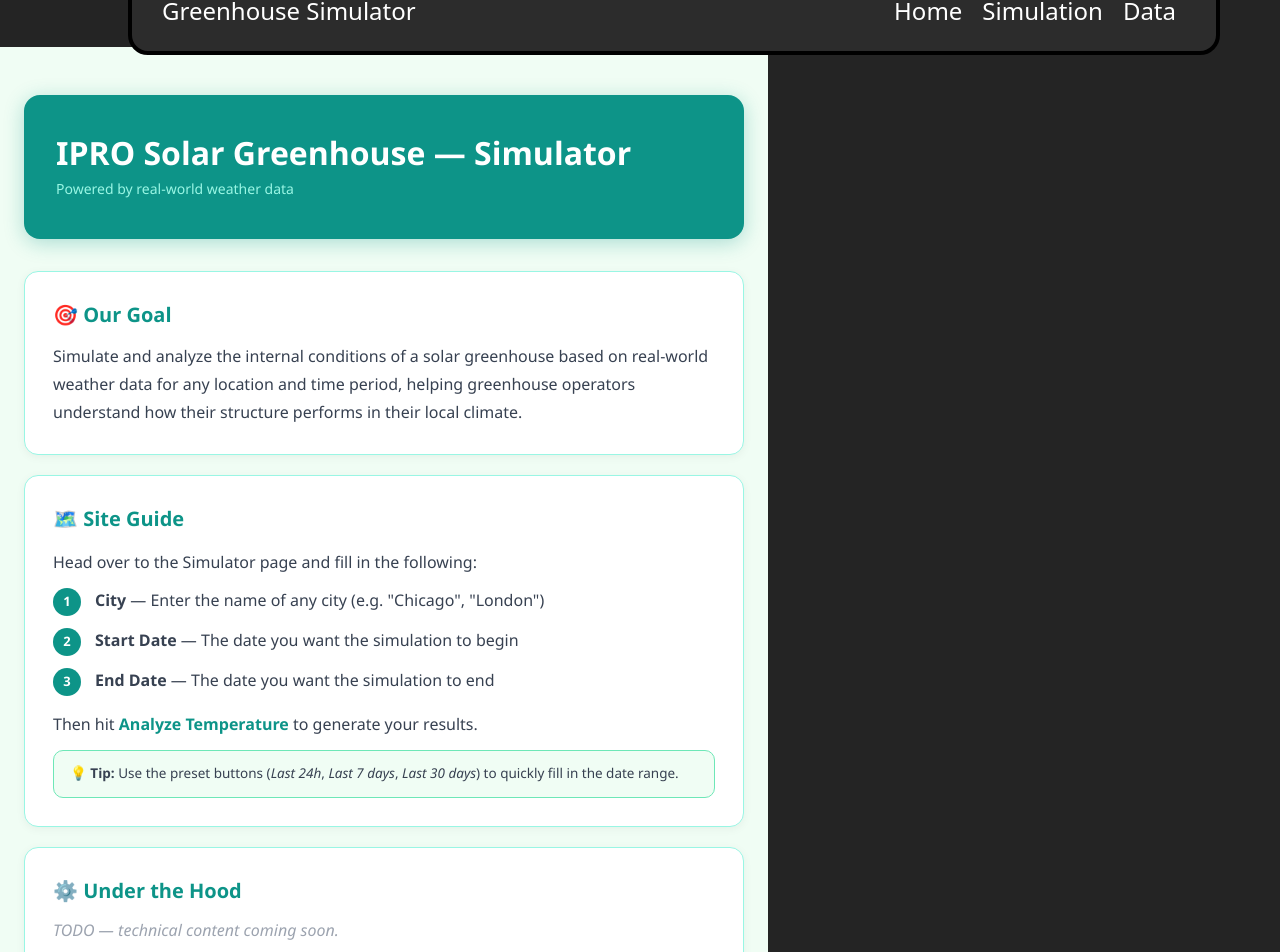
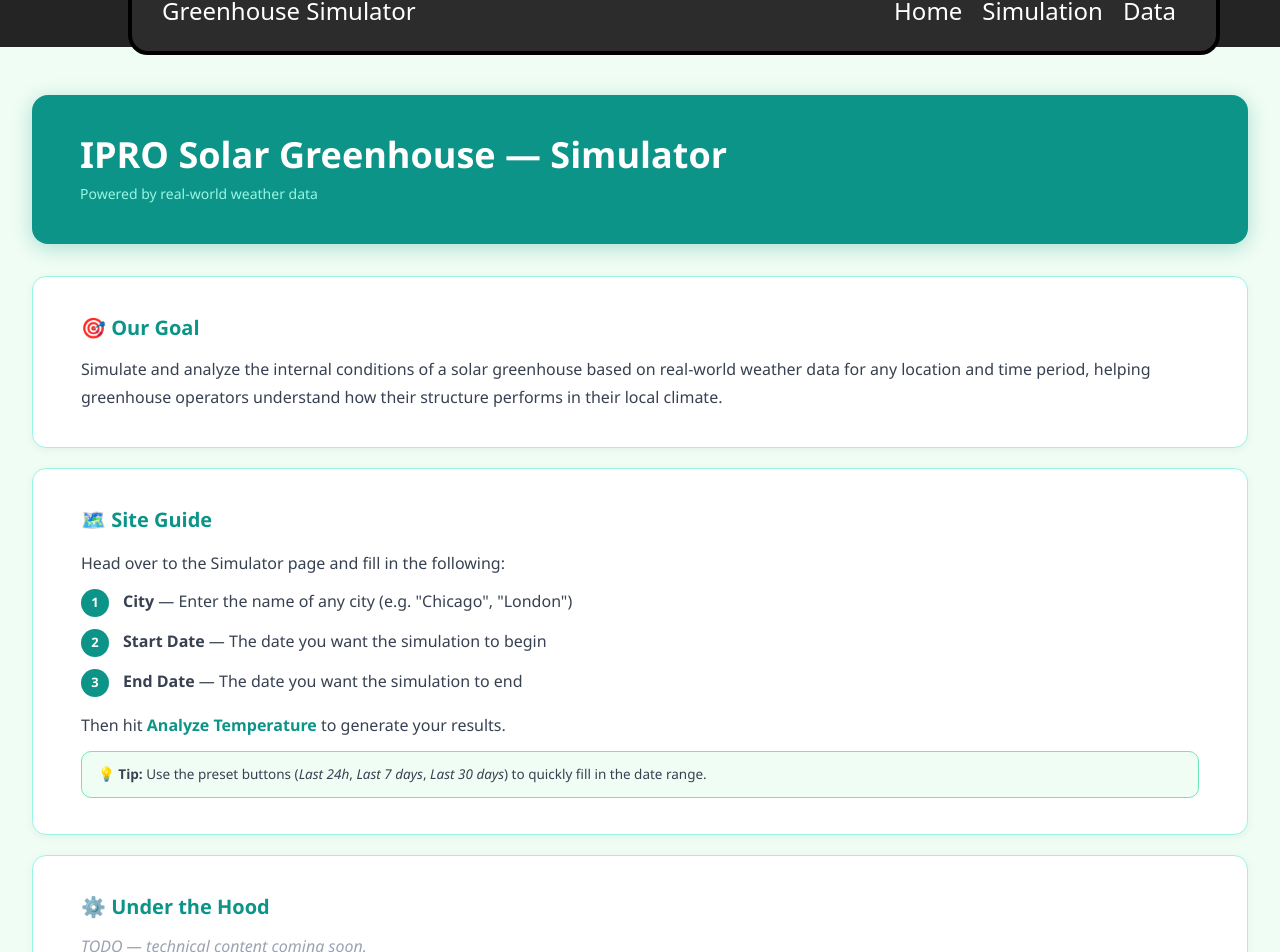
Before and after one commit to nthomas211/Solar-Greenhouse, a React (Vite) app in the folder frontend/greenhouse-simulation-app/: page / in a window 1280 px wide. Shown: the part 53-1005 px from the top of the page. Built offline with nearby package versions, Linux system fonts and the light colour scheme.

Commit message:
update landing page

```diff
--- a/frontend/greenhouse-simulation-app/src/pages/Landing.jsx
+++ b/frontend/greenhouse-simulation-app/src/pages/Landing.jsx
@@ -1,17 +1,16 @@
 function Landing() {
   return (
-    <div style={{ minHeight: "100vh", backgroundColor: "#f0fdf4", padding: "48px 24px", fontFamily: "Segoe UI, sans-serif" }}>
-      <div style={{ maxWidth: "720px", margin: "0 auto" }}>
+    <div style={{ minHeight: "100vh", backgroundColor: "#f0fdf4", padding: "48px 32px", fontFamily: "Segoe UI, sans-serif" }}>
 
       {/* Header */}
       <div style={{
         backgroundColor: "#0d9488",
         borderRadius: "16px",
-          padding: "40px 32px",
+        padding: "40px 48px",
         marginBottom: "32px",
         boxShadow: "0 4px 20px rgba(13,148,136,0.3)"
       }}>
-          <h1 style={{ fontSize: "32px", fontWeight: "800", color: "#ffffff", margin: "0 0 8px 0" }}>
+        <h1 style={{ fontSize: "36px", fontWeight: "800", color: "#ffffff", margin: "0 0 8px 0" }}>
           IPRO Solar Greenhouse — Simulator
         </h1>
         <p style={{ color: "#99f6e4", fontSize: "14px", margin: 0 }}>
@@ -24,7 +23,7 @@ function Landing() {
         backgroundColor: "#ffffff",
         border: "1px solid #99f6e4",
         borderRadius: "14px",
-          padding: "28px",
+        padding: "36px 48px",
         marginBottom: "20px",
         boxShadow: "0 2px 10px rgba(0,0,0,0.05)"
       }}>
@@ -44,7 +43,7 @@ function Landing() {
         backgroundColor: "#ffffff",
         border: "1px solid #99f6e4",
         borderRadius: "14px",
-          padding: "28px",
+        padding: "36px 48px",
         marginBottom: "20px",
         boxShadow: "0 2px 10px rgba(0,0,0,0.05)"
       }}>
@@ -55,7 +54,6 @@ function Landing() {
           Head over to the Simulator page and fill in the following:
         </p>
 
-          {/* Steps */}
         {[
           { label: "City", desc: 'Enter the name of any city (e.g. "Chicago", "London")' },
           { label: "Start Date", desc: "The date you want the simulation to begin" },
@@ -85,7 +83,6 @@ function Landing() {
           {" "}to generate your results.
         </p>
 
-          {/* Tip box */}
         <div style={{
           backgroundColor: "#f0fdf4",
           border: "1px solid #6ee7b7",
@@ -104,7 +101,7 @@ function Landing() {
         backgroundColor: "#ffffff",
         border: "1px solid #99f6e4",
         borderRadius: "14px",
-          padding: "28px",
+        padding: "36px 48px",
         marginBottom: "20px",
         boxShadow: "0 2px 10px rgba(0,0,0,0.05)"
       }}>
@@ -117,7 +114,6 @@ function Landing() {
       </div>
 
     </div>
-    </div>
   );
 }
 
```
Lines whose indentation alone changed are shown as unchanged.
